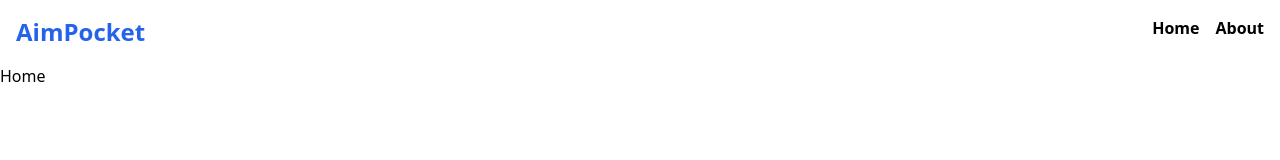
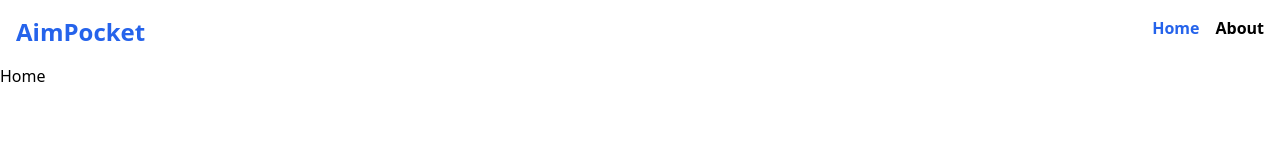
Before and after one commit to agreytosira/aim-pocket, a React (Vite) app: page / in a window 1280 px wide. Shown: the top 160 px of the page. Built offline with nearby package versions, Linux system fonts and the light colour scheme.

Commit message:
feat: set active color on navbar link

```diff
--- a/src/components/Navbar.jsx
+++ b/src/components/Navbar.jsx
@@ -1,18 +1,20 @@
-import { Link } from 'react-router-dom'
+import { Link, useLocation } from 'react-router-dom'
 
 function Navbar() {
+  const location = useLocation().pathname
+
   return (
     <nav className='p-4'>
       <div className='container flex align-center justify-between'>
         <h1 className='font-bold text-blue-600 text-2xl'>AimPocket</h1>
         <ul className='flex gap-4'>
           <li>
-            <Link to='/' className='font-semibold'>
+            <Link to='/' className={`${location == '/' && 'text-blue-600'} font-semibold`}>
               Home
             </Link>
           </li>
           <li>
-            <Link to='/about' className='font-semibold'>
+            <Link to='/about' className={`${location == '/about' && 'text-blue-600'} font-semibold`}>
               About
             </Link>
           </li>
```
